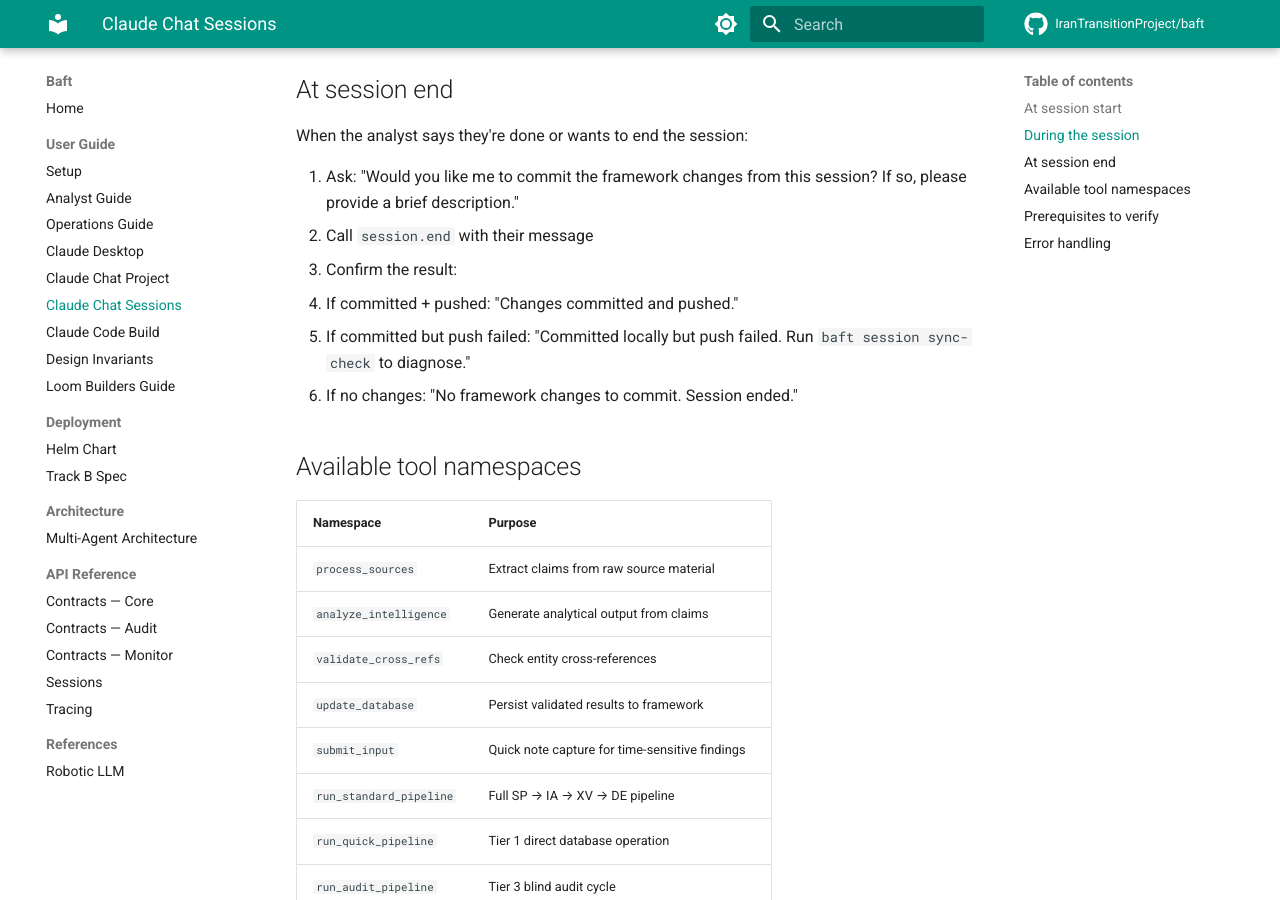
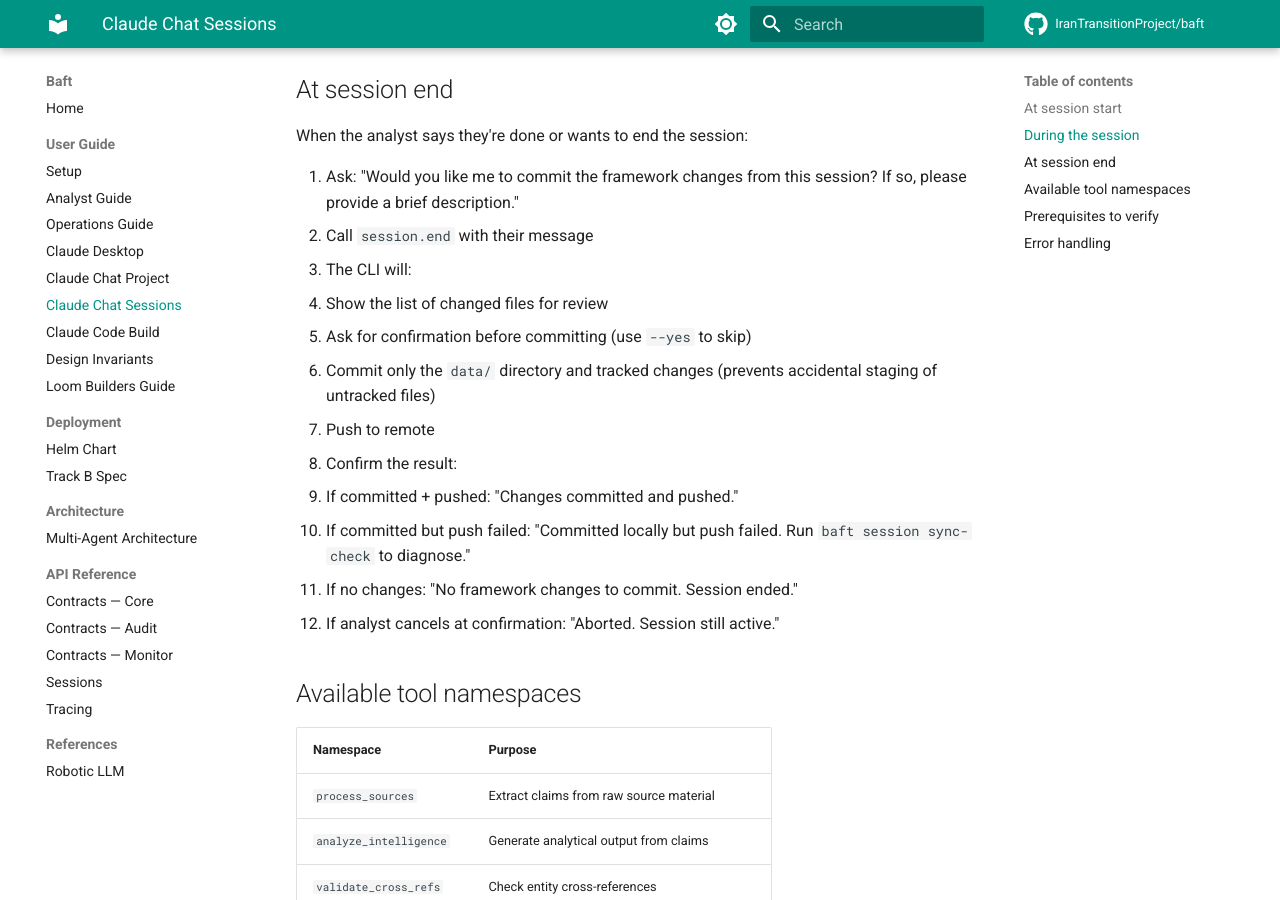
Before and after one commit to IranTransitionProject/baft, an MkDocs documentation site: the page built from docs/CLAUDE_CHAT_SESSION_INSTRUCTIONS.md, in a window 1280 px wide and 900 px high, scrolled down 877 px. Built offline with MkDocs 1.6.1 and Material for MkDocs 9.7.7, drawn with Linux system fonts in a browser that asks for light colours; comment, search, counter and statistics services are not loaded.

Commit message:
docs: update session end docs and test count
- CLAUDE.md: document session end confirmation prompt, --yes flag,
  selective staging (data/ only), update test count to 381
- CLAUDE_CHAT_SESSION_INSTRUCTIONS.md: detail session end behavior
  including file review, confirmation, selective staging, abort path

Co-Authored-By: Claude Opus 4.6 (1M context) <noreply@anthropic.com>

```diff
--- a/docs/CLAUDE_CHAT_SESSION_INSTRUCTIONS.md
+++ b/docs/CLAUDE_CHAT_SESSION_INSTRUCTIONS.md
@@ -33,11 +33,18 @@ When the analyst says they're done or wants to end the session:
 1. Ask: "Would you like me to commit the framework changes from this
    session? If so, please provide a brief description."
 2. Call `session.end` with their message
-3. Confirm the result:
+3. The CLI will:
+   - Show the list of changed files for review
+   - Ask for confirmation before committing (use `--yes` to skip)
+   - Commit only the `data/` directory and tracked changes (prevents
+     accidental staging of untracked files)
+   - Push to remote
+4. Confirm the result:
    - If committed + pushed: "Changes committed and pushed."
    - If committed but push failed: "Committed locally but push failed.
      Run `baft session sync-check` to diagnose."
    - If no changes: "No framework changes to commit. Session ended."
+   - If analyst cancels at confirmation: "Aborted. Session still active."
 
 ## Available tool namespaces
 
```
Also changed, not shown: CLAUDE.md (+4 -3 lines).
